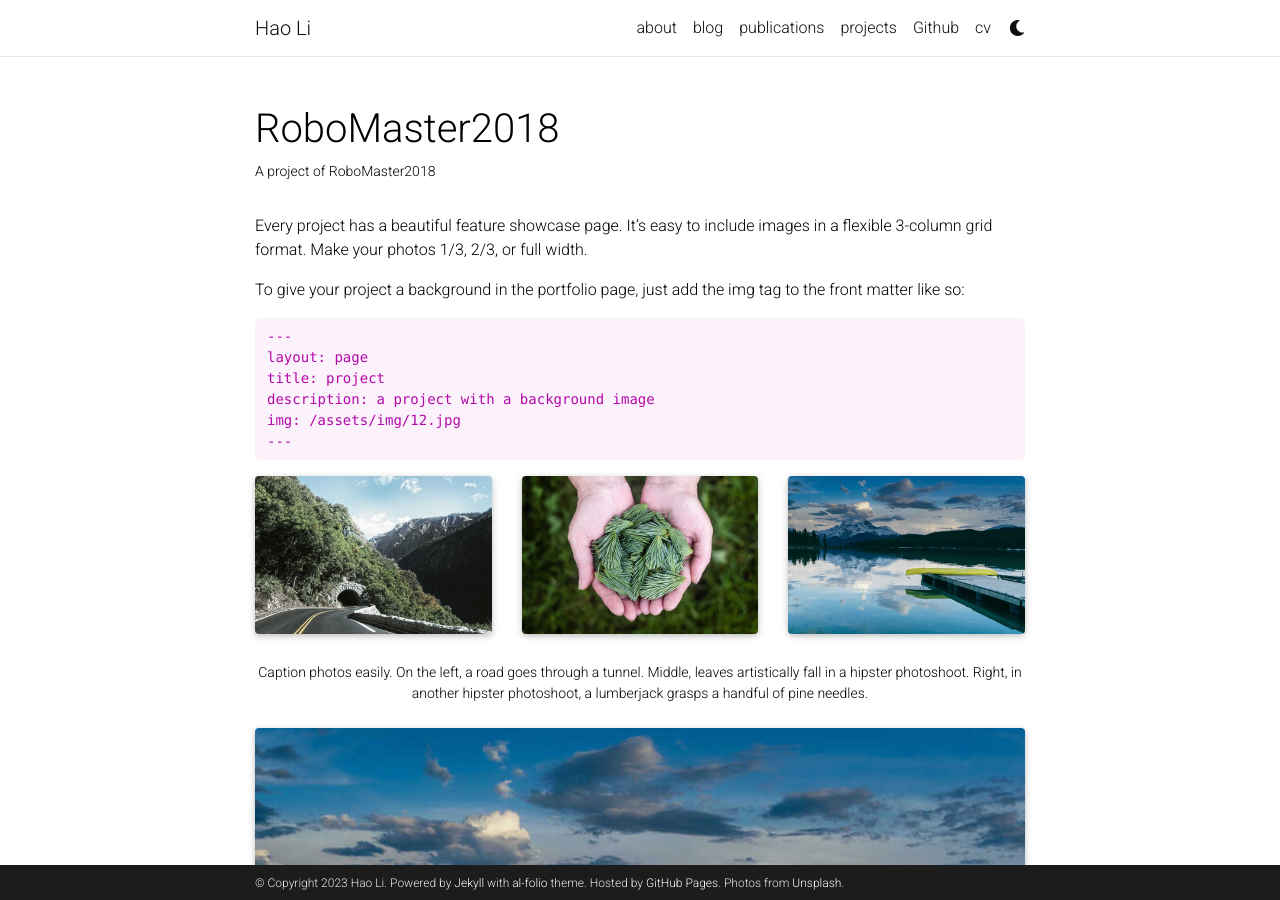
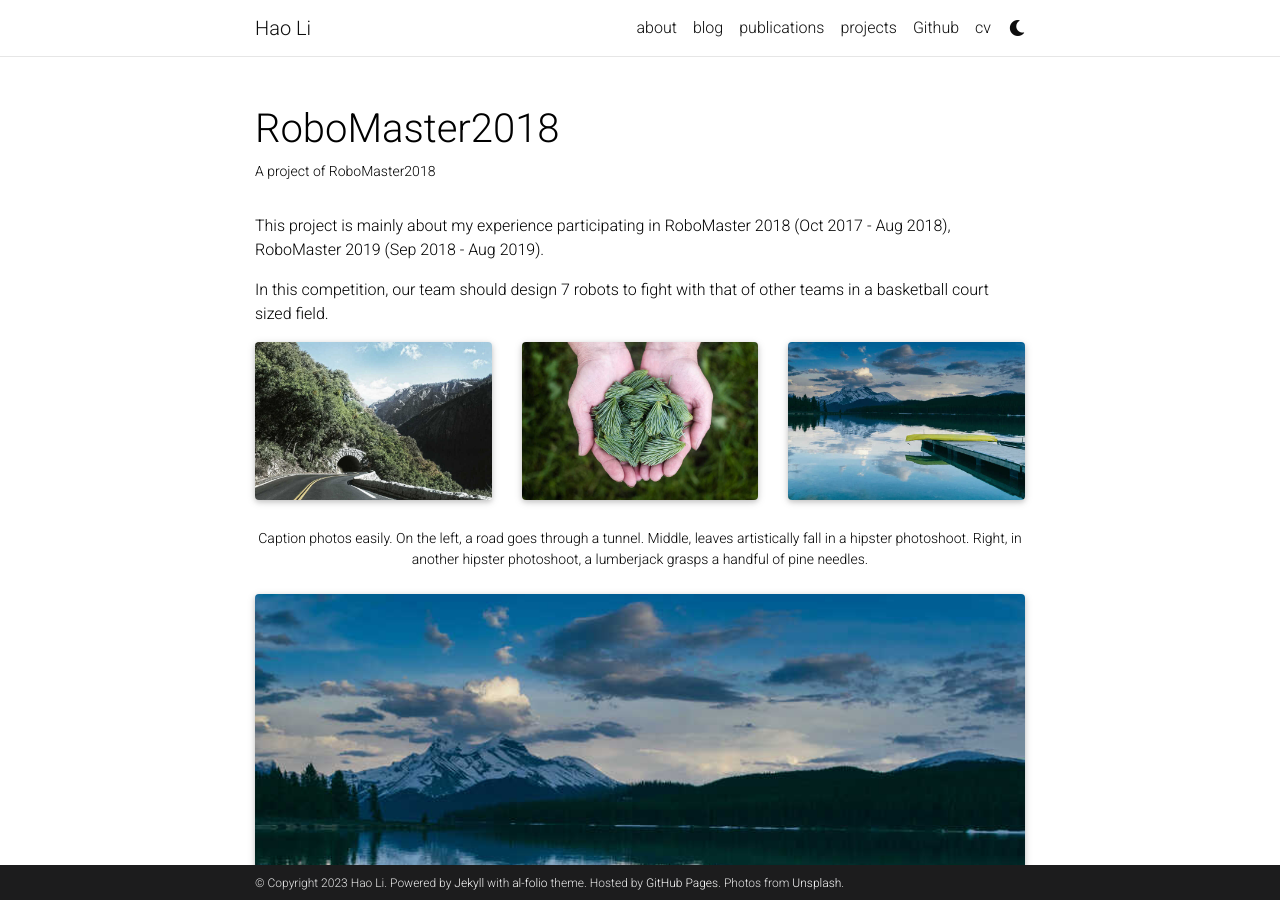
Before and after one commit to leolee99/leolee99.github.io, a Jekyll site: the page built from _projects/RM2018.md, in a window 1280 px wide and 900 px high. Built offline with Jekyll 4.4.1, drawn with Linux system fonts in a browser that asks for light colours; full-size pictures stand in for the smaller copies a plugin makes; comment, search, counter and statistics services are not loaded; a style sheet for code colours, icons or effects is not loaded.

Commit message:
Update RM2018.md

```diff
--- a/_projects/RM2018.md
+++ b/_projects/RM2018.md
@@ -7,18 +7,9 @@ importance: 1
 category: competition
 ---
 
-Every project has a beautiful feature showcase page.
-It's easy to include images in a flexible 3-column grid format.
-Make your photos 1/3, 2/3, or full width.
+This project is mainly about my experience participating in RoboMaster 2018 (Oct 2017 - Aug 2018), RoboMaster 2019 (Sep 2018 - Aug 2019).
 
-To give your project a background in the portfolio page, just add the img tag to the front matter like so:
-
-    ---
-    layout: page
-    title: project
-    description: a project with a background image
-    img: /assets/img/12.jpg
-    ---
+In this competition, our team should design 7 robots to fight with that of other teams in a basketball court sized field.
 
 <div class="row">
     <div class="col-sm mt-3 mt-md-0">
```
